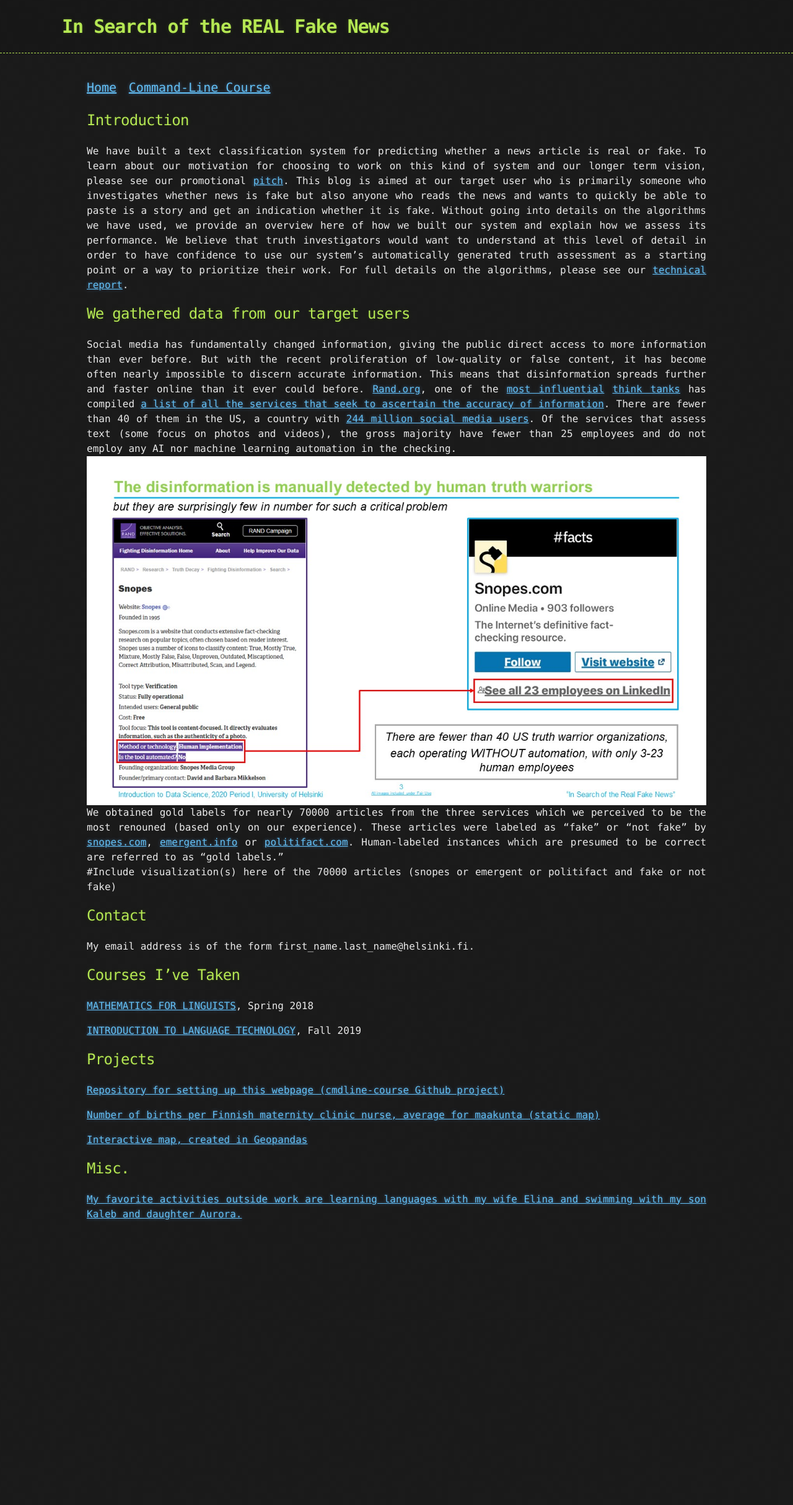
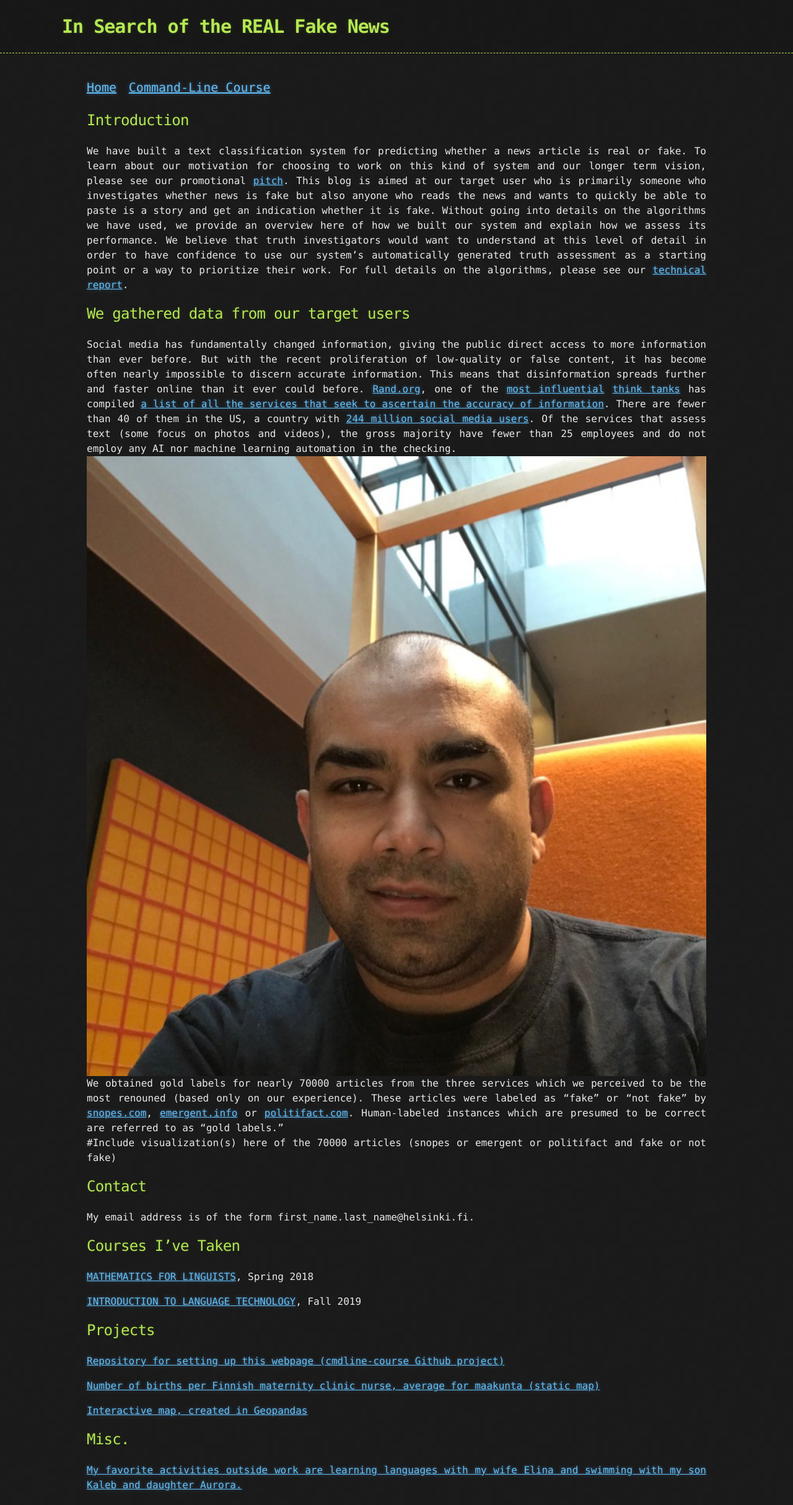
Before and after one commit to jjaakko/fake-news-classifier, a Jekyll site: the page built from index.md, in a window 1280 px wide. Shown: the whole page at 62% size. Built offline with Jekyll 4.4.1, drawn with Linux system fonts in a browser that asks for light colours; our own code applies the rules of GitHub Pages for plain Markdown files; before the commit the page ends 1991 px from its top, so only the background shows below that.

Commit message:
revert to me.jpg

```diff
--- a/index.md
+++ b/index.md
@@ -19,7 +19,7 @@
 [Rand.org](www.rand.org), one of the [most influential](https://thebestschools.org/features/most-influential-think-tanks/) [think tanks](https://en.wikipedia.org/wiki/Think_tank) has compiled [a list of all the services that seek to ascertain the accuracy of information](https://www.rand.org/research/projects/truth-decay/fighting-disinformation/search.html#q=&typeOfTool=Verification).
 There are fewer than 40 of them in the US, a country with [244 million social media users](https://www.statista.com/statistics/273476/percentage-of-us-population-with-a-social-network-profile/#:~:text=In%20the%20United%20States%2C%20an,exceed%20257%20million%20by%202023.).
 Of the services that assess text (some focus on photos and videos), the gross majority have fewer than 25 employees and do not employ any AI nor machine learning automation in the checking.<br>
-<img src="assets/images/Slide3.jpg" alt="Photo" hspace="0" width="100%" align="center"/><br>
+<img src="assets/images/me.jpg" alt="Photo" hspace="0" width="100%" align="center"/><br>
 We obtained gold labels for nearly 70000 articles from the three services which we perceived to be the most renouned (based only on our experience).
 These articles were labeled as "fake" or "not fake" by [snopes.com](https://www.snopes.com/), [emergent.info](http://www.emergent.info/) or [politifact.com](https://www.politifact.com/).
 Human-labeled instances which are presumed to be correct are referred to as "gold labels."<br>
```
